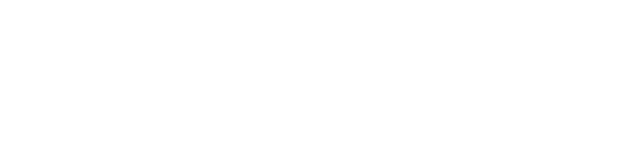
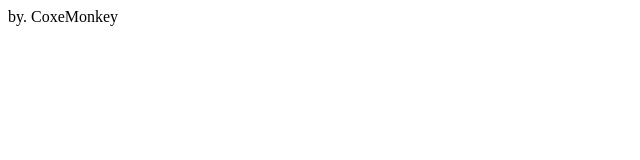
Before and after one commit to GangOn0215/git_study, a plain HTML site: page index.html in a window 1280 px wide. Shown: the whole page, without its empty margins (0-640 px from the left). Drawn offline with Linux system fonts and the light colour scheme.

Commit message:
modified index.html

```diff
--- a/index.html
+++ b/index.html
@@ -14,7 +14,9 @@
       </nav>
     </header>
     <article></article>
-    <footer></footer>
+    <footer>
+      by. CoxeMonkey
+    </footer>
   </section>
   <footer></footer>
 </body>
```
